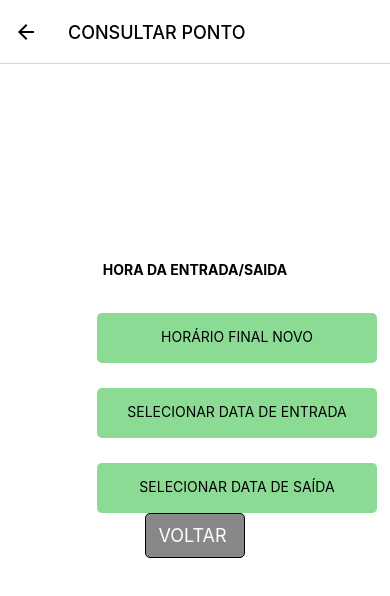
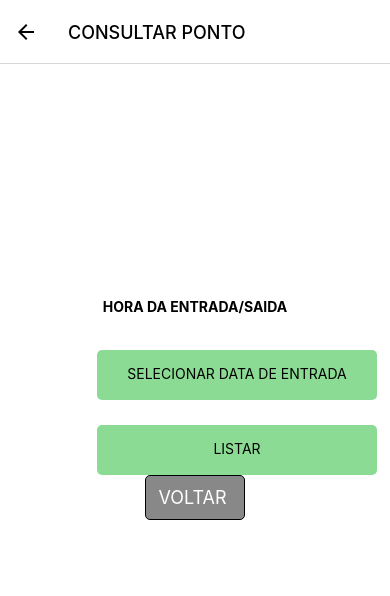
Before and after one commit to JonatanLessa/safirapp, a React Native app: screen /ShowScreen in a window 390 px wide. Shown: the top 596 px of the page. Built offline with nearby package versions, Linux system fonts and the light colour scheme.

Commit message:
Atualizado

```diff
--- a/package.json
+++ b/package.json
@@ -21,7 +21,7 @@
     "expo-splash-screen": "~0.13.5",
     "expo-status-bar": "~1.1.0",
     "expo-updates": "~0.10.13",
-    "firebase": "8.2.3",
+    "firebase": "^9.6.1",
     "moment": "^2.29.1",
     "react": "17.0.1",
     "react-dom": "17.0.1",
--- a/src/pages/ShowScreen/index.js
+++ b/src/pages/ShowScreen/index.js
@@ -7,71 +7,74 @@ import {
   } from 'react-native';
 import { useNavigation } from '@react-navigation/native';
 import { Button } from 'react-native-elements/dist/buttons/Button';
-import AsyncStorage from '@react-native-async-storage/async-storage';
-import database from '../../config/firebaseconfig';
+import { getDatabase, ref, onValue, connectDatabaseEmulator } from 'firebase/database';
+
+import app from '../../config/firebaseconfig';
 
 import styles from '../../styles/styleShowScreen';
 import bs from '../../styles/button';
 import ButtonDataPicker from '../../Components/ButtonDataPicker';
 import ButtonRegisterSearch from '../../Components/ButtonRegisterSeach';
 
+
 export default function ShowScreen() {
+
   const navigation = useNavigation();
-  const [users, setUsers] = useState([]);
+
+  const [data, setData] = useState([]);
+
+  const [date, setDate] = useState('');
+
+  const getDataFromService = () => {
+    const db = getDatabase();
+    const reference = ref(db, 'registroPonto');
+
+    onValue(reference, (snapshot) => {
+
+    const datas = [];
+    snapshot.forEach(data => {
+      datas.push({
+        id: data.key,
+        data: data.val().date,
+        hora: data.val().hour
+      });
+    });
+
+    setData(datas);
+    imprime();
+    })
+  }
+  const imprime = () => {
+    data.forEach(function(nome) {
+      if (nome.data == date) {
+        console.log(nome.data)
+        console.log(nome.hora)
+      }
+    });
+  }
 
   useEffect (()=> {
     navigation.setOptions({ title: 'CONSULTAR PONTO' });
   },[]);
 
-  const [entryInfo, setEntryInfo] = useState(null);
-  const [exitInfo, setExitInfo] = useState(null);
-
-  const [date, setDate] = useState('');
-
-  const SearchEntry = async (key) => {
-    const value = await AsyncStorage.getItem(key);
-    setEntryInfo(value);
-  };
-
-  const SearchExit = async (key) => {
-    const value = await AsyncStorage.getItem(key);
-    setExitInfo(value);
-  };
-
-  function getInfoEntry( id ) {
-    setUsers(database.collection("users").doc(`ENTRY-${id}`).get())
- };
-
   return (
     <SafeAreaView style={styles.container}>
       <View style={styles.viewCheck}>
-
         <Text style={{ fontWeight: 'bold', margin: 10 }}>
           HORA DA ENTRADA/SAIDA
         </Text>
-
-        <ButtonRegisterSearch
-          title={"HORÁRIO FINAL NOVO"}
-          value={users}
-          onPress={() => {
-            getInfoEntry("09-12-2021")}
-          }
-
-        />
         <ButtonDataPicker
           title={"SELECIONAR DATA DE ENTRADA"}
-          value={entryInfo}
+          value={date}
           onDateSelect={(selectedDate) => {
             setDate(selectedDate)
-            SearchEntry(`ENTRY-${date}`);
           }}
         />
-        <ButtonDataPicker
-          title={"SELECIONAR DATA DE SAÍDA"}
-          value={exitInfo}
-          onDateSelect={(selectedDate) => {
-            setDate(selectedDate)
-            SearchExit(`EXIT-${date}`);
+         <ButtonRegisterSearch
+          title={"LISTAR"}
+          value={''}
+          onPress={() => {
+            getDataFromService()
           }}
         />
       </View>
@@ -99,26 +102,3 @@ const styles2 = StyleSheet.create({
     width: 280,
   },
 });
-/*
-        <Text>Entre com a Data</Text>
-          <TextInput
-            style={styles2.input}
-            placeholder="ex. 01-01-2021"
-            onChangeText={(key) => setDate(key)}
-          />
-        <ButtonRegisterSearch
-          title={"BUSCAR HORÁRIO DE SAÍDA PARA"}
-          value={exitInfo}
-          onPress={() => {
-            SearchExit(`EXIT-${date}`);
-          }}
-        />
-
-
-        {users.map((user) => {
-          return (
-            <Text>Nome:{user.data}</Text>
-         )
-        })}
-
-          */
```
Also changed, not shown: 1 other file (tests, documents, lock files or other folders).
